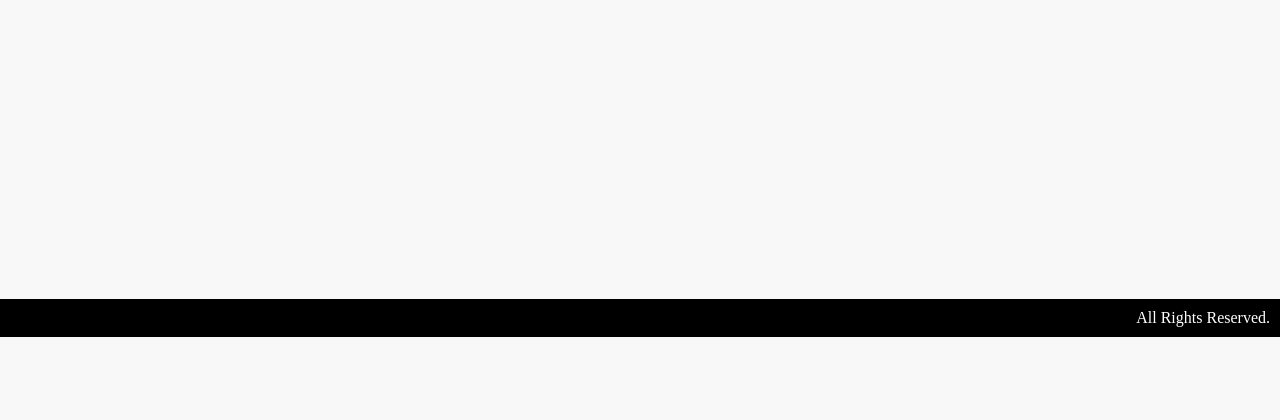
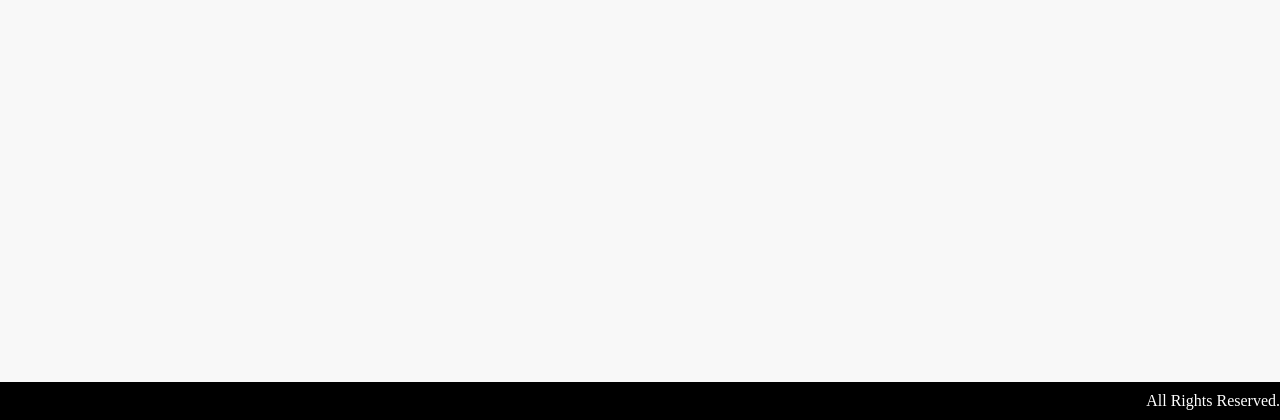
Before and after one commit to GustavoSabel/financemanager, a PHP site: page / in a window 1280 px wide. Shown: the part 380-800 px from the top of the page. Run offline with PHP 8.4, Linux system fonts and the light colour scheme.

Commit message:
Ajustado o Footer

```diff
--- a/financemanager/index.php
+++ b/financemanager/index.php
@@ -5,9 +5,9 @@
     <title>Finance Manager</title>
 	<style>
 		nav, section { margin: 10px;}
-	    body { margin:0; }
+	    body { margin:0; padding:0; }
 		html { background-color: #F8F8F8; }
-		header {  height: 100px }
+		header { height: 100px; background-color: #F2F2F2; }
 		h1 { text-align: center; padding-top: 30px}
 		img.logo { float:left; width:100px; height:100px }
 		div.cabecalho { width: 400px; margin: 0 auto; }
@@ -26,7 +26,20 @@
 			margin-right:10px;
 		}
 
-		footer { background-color: #000000; color:#FFFFFF; text-align:right; padding: 10px; margin-top:20px; }
+		footer {
+			background-color: #000000;
+			color:#FFFFFF;
+			text-align:right;
+			padding-top:10px;
+			padding-bottom:10px;
+
+			width:100%;
+			position:absolute;
+			bottom:0;
+			left:0;
+
+		}
+
 
 	</style>
   </head>
```
